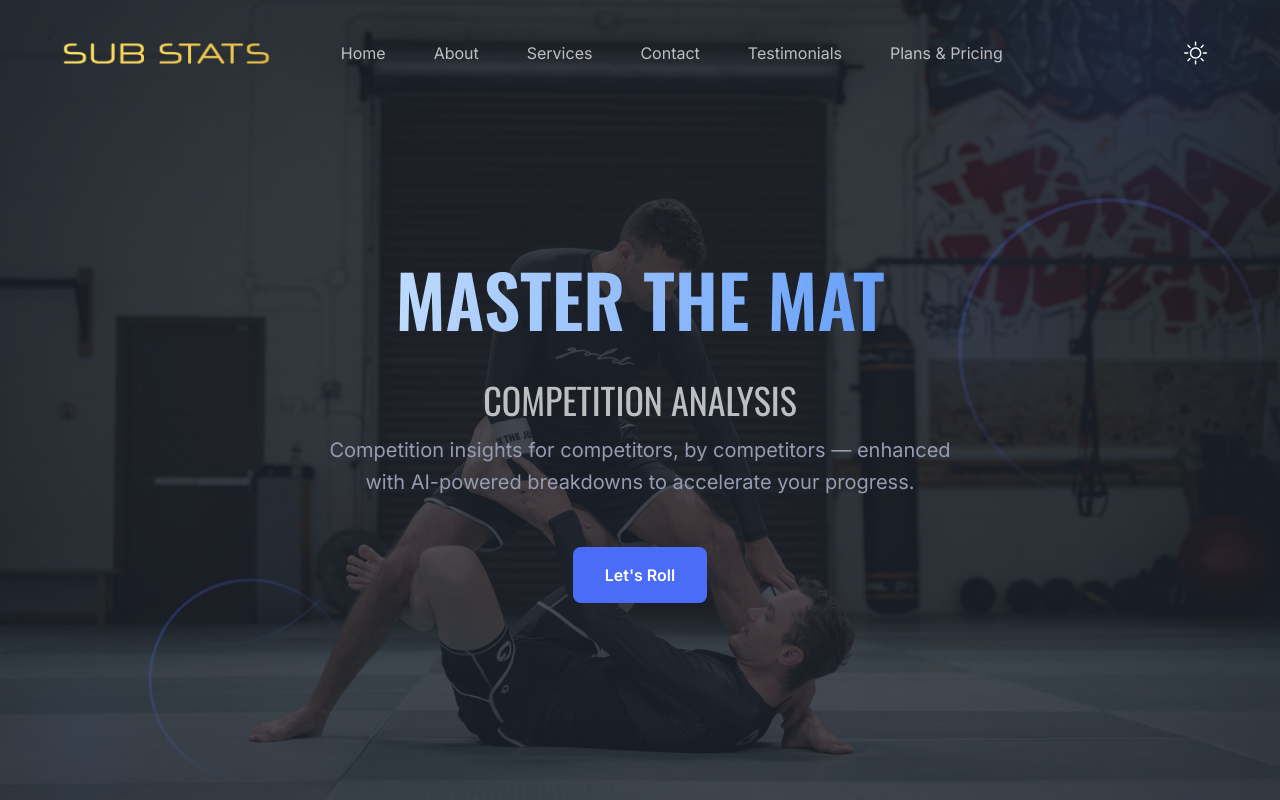
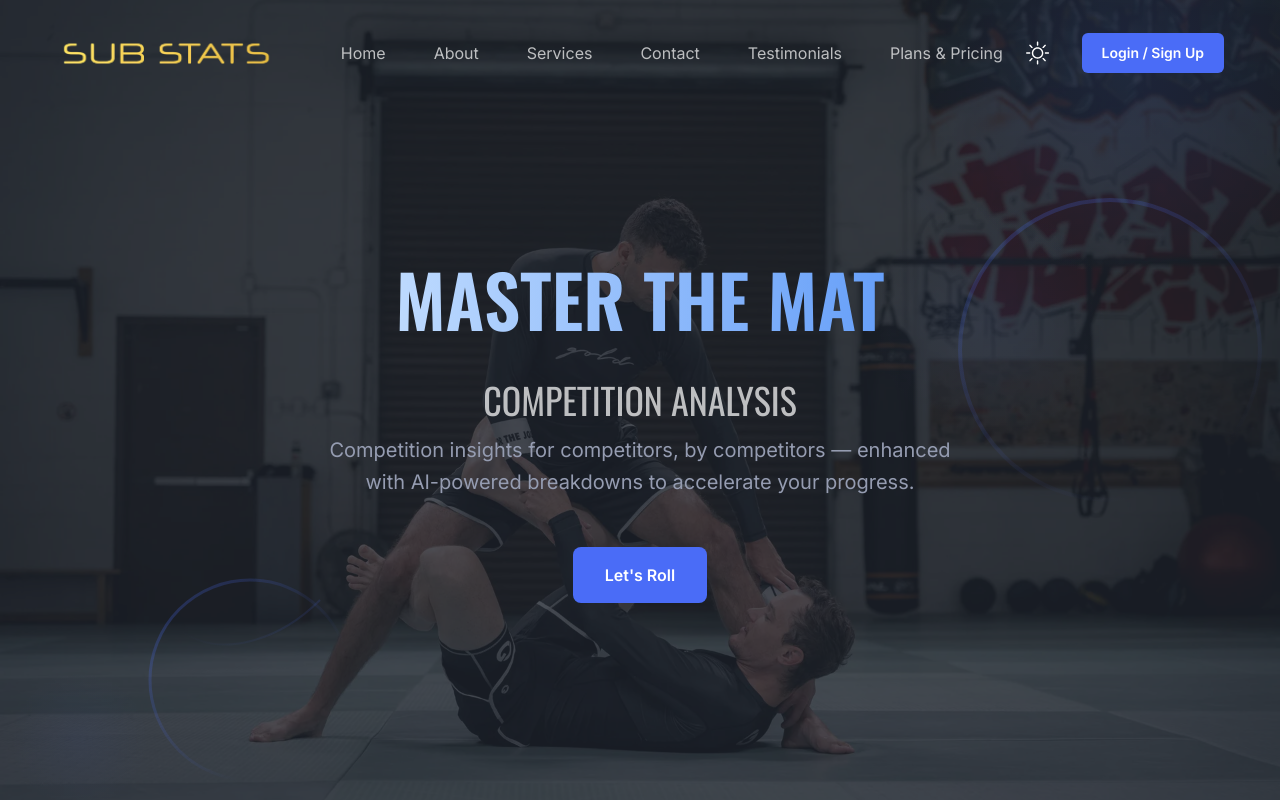
Before and after one commit to sobanomar/substats-app, a Next.js app: page / in a window 1280 px wide. Shown: the top 800 px of the page. Built offline with nearby package versions, Linux system fonts and the light colour scheme.

Commit message:
Add the login button

```diff
--- a/components/Header/index.tsx
+++ b/components/Header/index.tsx
@@ -13,6 +13,9 @@ const Header = () => {
   const [navbarOpen, setNavbarOpen] = useState(false);
   const navbarToggleHandler = () => {
     setNavbarOpen(!navbarOpen);
+  };
+  const closeNavbar = () => {
+    setNavbarOpen(false);
   };
 
   // Sticky Navbar
@@ -43,6 +46,9 @@ const Header = () => {
   };
 
   const usePathName = usePathname();
+  const authUrl = "https://portal.substats.app/signup";
+  const authButtonClassName =
+    "inline-flex items-center justify-center rounded-md bg-primary px-5 py-2.5 text-sm font-semibold text-white transition-colors duration-300 hover:bg-primary/90";
 
   return (
     <div className={`relative ${sticky ? "h-[76px]" : "h-0"}`}>
@@ -108,7 +114,7 @@ const Header = () => {
                       <li key={index} className="group relative">
                         {menuItem.path ? (
                           <a
-                            onClick={() => navbarToggleHandler()}
+                            onClick={closeNavbar}
                             href={menuItem.path}
                             className={`flex py-2 text-base lg:mr-0 lg:inline-flex lg:px-0  ${
                               usePathName === menuItem.path
@@ -145,6 +151,7 @@ const Header = () => {
                                 <Link
                                   href={submenuItem.path}
                                   key={index}
+                                  onClick={closeNavbar}
                                   className="block rounded py-2.5 text-sm text-dark hover:text-primary dark:text-white/70 dark:hover:text-white lg:px-3"
                                 >
                                   {submenuItem.title}
@@ -156,12 +163,27 @@ const Header = () => {
                       </li>
                     ))}
                   </ul>
+                  <div className="mt-4 border-t border-body-color/10 pt-4 lg:hidden">
+                    <a
+                      href={authUrl}
+                      onClick={closeNavbar}
+                      className={`${authButtonClassName} flex w-full`}
+                    >
+                      Login / Sign Up
+                    </a>
+                  </div>
                 </nav>
               </div>
               <div className="flex items-center justify-end pr-16 lg:pr-0">
                 <div>
                   <ThemeToggler />
                 </div>
+                <a
+                  href={authUrl}
+                  className={`${authButtonClassName} ml-4 hidden lg:inline-flex`}
+                >
+                  Login / Sign Up
+                </a>
               </div>
             </div>
           </div>
```
